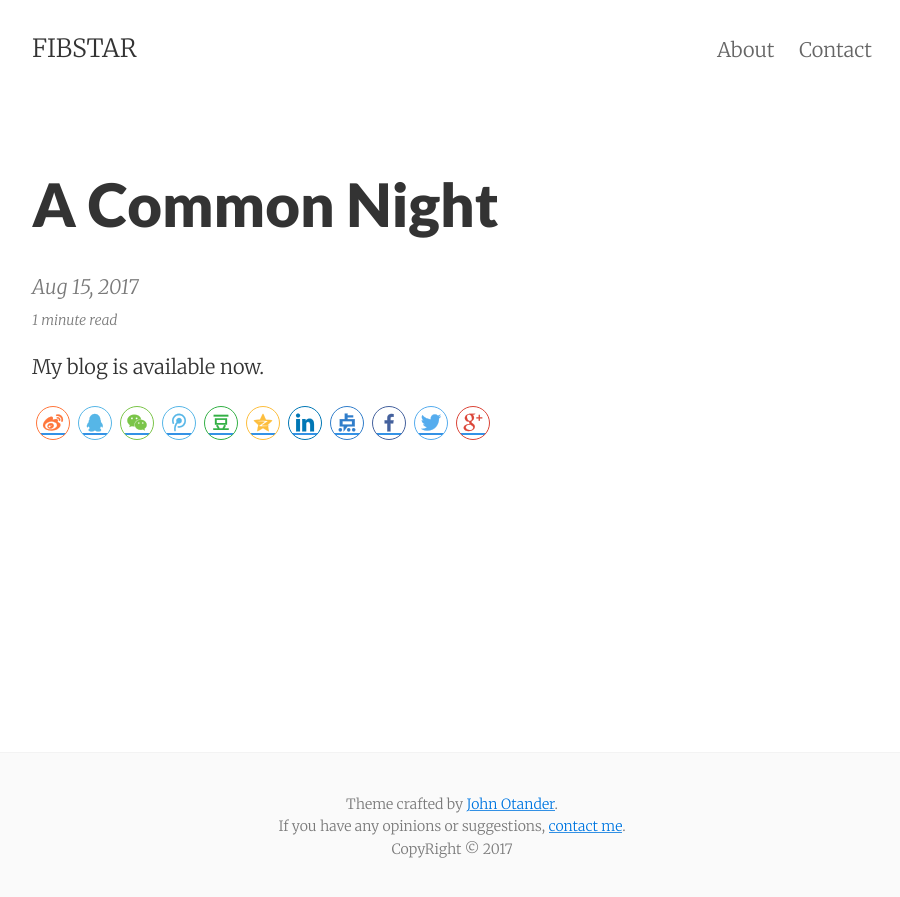
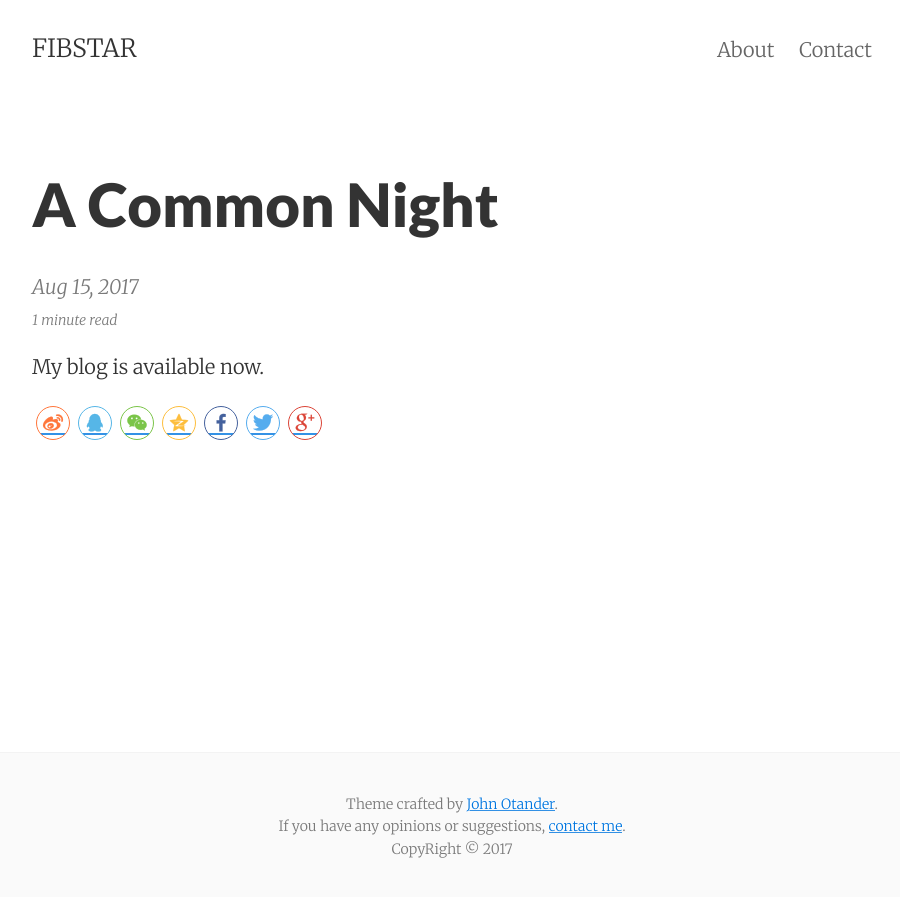
Before and after one commit to FIBSTAR/FIBSTAR.github.io, a Jekyll site: the page built from _posts/2017-08-15-01.md, in a window 1280 px wide. Shown: the top 897 px of the page, without its empty margins (188-1088 px from the left). Built offline with Jekyll 4.4.1, drawn with Linux system fonts in a browser that asks for light colours; nearby versions of some CDN libraries.

Commit message:
Update share_buttons.html

```diff
--- a/_includes/share_buttons.html
+++ b/_includes/share_buttons.html
@@ -1,3 +1,2 @@
 
-
-   <div class="social-share"></div>
+<div class="share-component" data-disabled="tencent,douban,linkedin,diandian"></div>
```
